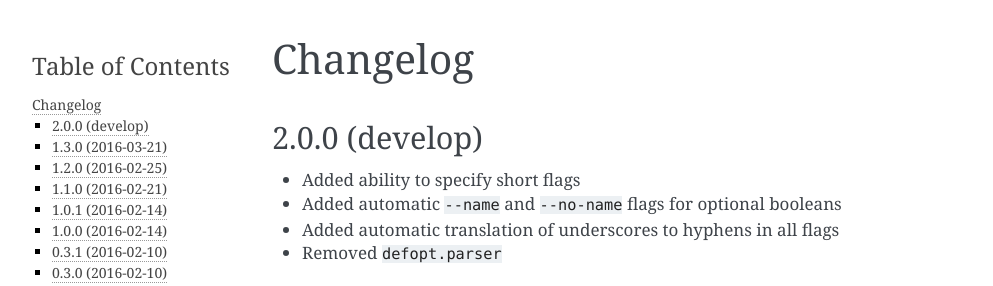
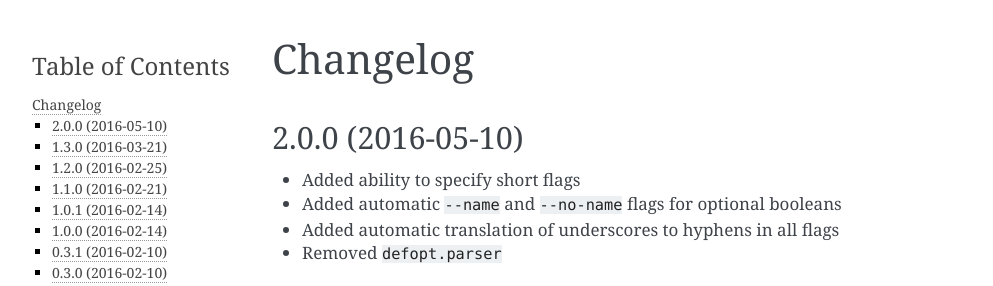
Before and after one commit to anntzer/defopt, a Sphinx documentation site: the page built from docs/changelog.rst, in a window 1280 px wide. Shown: the top 286 px of the page, without its empty margins (148-1141 px from the left). Built offline with Sphinx 7.4.7, drawn with Linux system fonts in a browser that asks for light colours.

Commit message:
Update for 2.0.0

```diff
--- a/docs/changelog.rst
+++ b/docs/changelog.rst
@@ -1,8 +1,8 @@
 Changelog
 =========
 
-2.0.0 (develop)
----------------
+2.0.0 (2016-05-10)
+------------------
 
 * Added ability to specify short flags
 * Added automatic ``--name`` and ``--no-name`` flags for optional booleans
--- a/setup.py
+++ b/setup.py
@@ -7,7 +7,7 @@ with open('README.rst') as readme:
 
 setup(
     name='defopt',
-    version='1.3.0',
+    version='2.0.0',
     description='Effortless argument parser',
     long_description=long_description,
     author='evan_',
```
